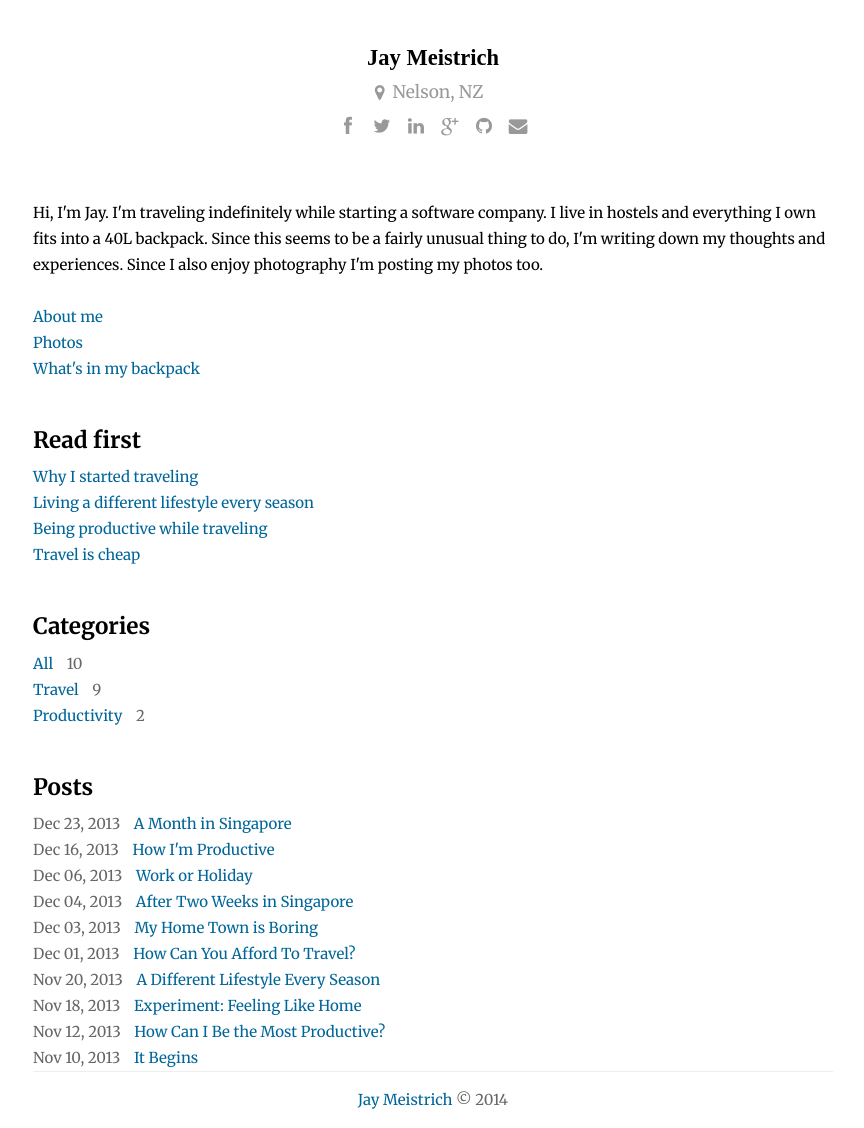
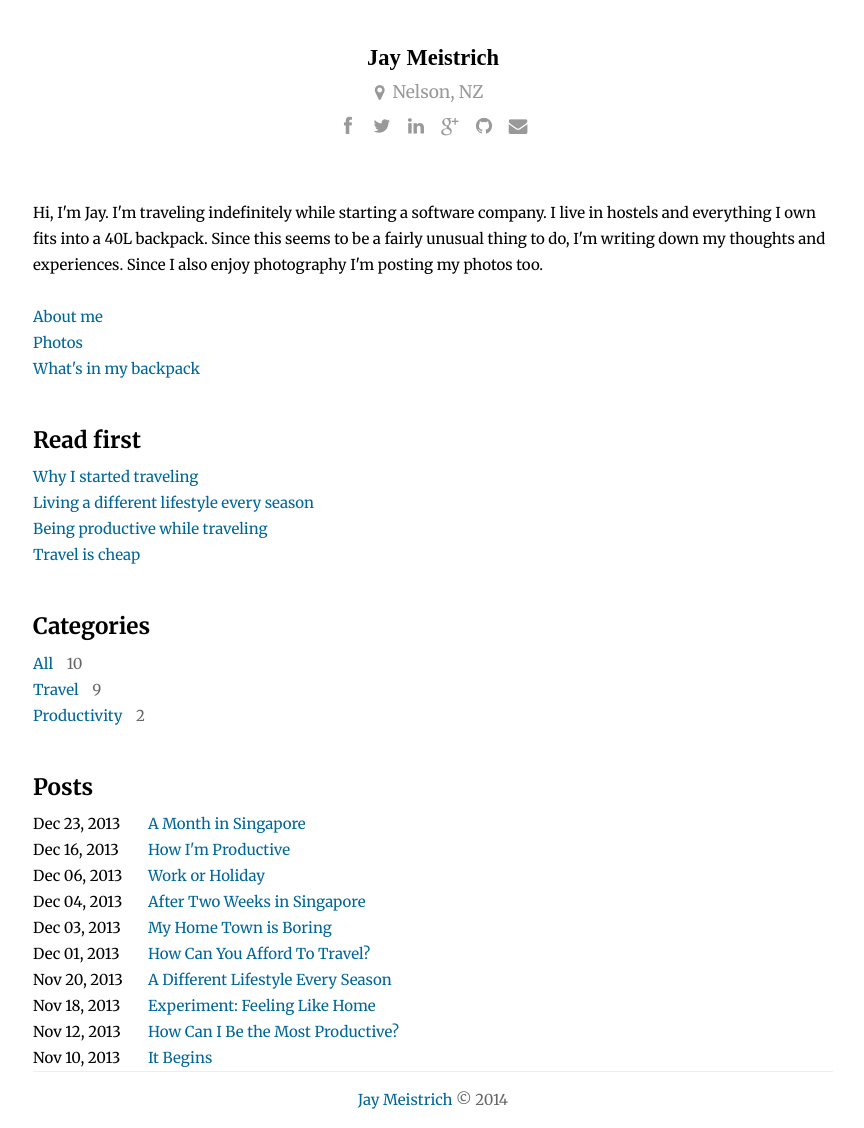
Before and after one commit to jmeistrich/jmeistrich.github.io, a Jekyll site: the page built from index.html, in a window 1280 px wide. Shown: the whole page, without its empty margins (207-1071 px from the left). Built offline with Jekyll 4.4.1, drawn with Linux system fonts in a browser that asks for light colours; Markdown is read by kramdown in place of the engine named in the settings.

Commit message:
Fix some urls and padding

```diff
--- a/css/main.css
+++ b/css/main.css
@@ -449,3 +449,7 @@ a:hover {
 .ml10 {
   margin-left: 10px;
 }
+.ipdate {
+  width: 115px;
+  float: left;
+}
--- a/css/main.less
+++ b/css/main.less
@@ -749,3 +749,8 @@ a:hover   { color: @hoverColor; }
 .ml10 {
     margin-left: 10px;
 }
+
+.ipdate {
+    width: 115px;
+    float: left;
+}
--- a/index.html
+++ b/index.html
@@ -8,7 +8,7 @@ Hi, I'm Jay. I'm traveling indefinitely while starting a software company. I liv
 </p>
 <br>
 <a href="/about">About me</a><br>
-<a href="/">Photos</a><br>
+<a href="http://picasaweb.google.com/jmeistrich">Photos</a><br>
 <a href="/backpack">What's in my backpack</a>
 <h1>Read first</h1>
 <ul class="flatlist">
@@ -36,8 +36,8 @@ Hi, I'm Jay. I'm traveling indefinitely while starting a software company. I liv
 <ul class="flatlist">
     {% for post in site.posts %}
     <li>
-        <span class="gray">{{ post.date | date: "%b %d, %Y" }}</span>
-        <span class="ml10"><a href="{{ post.url }}">{{ post.title }}</a></span>
+        <div class="ipdate">{{ post.date | date: "%b %d, %Y" }}</div>
+        <span class="iptitle"><a href="{{ post.url }}">{{ post.title }}</a></span>
     </li>
     {% endfor %}
 </ul>
```
